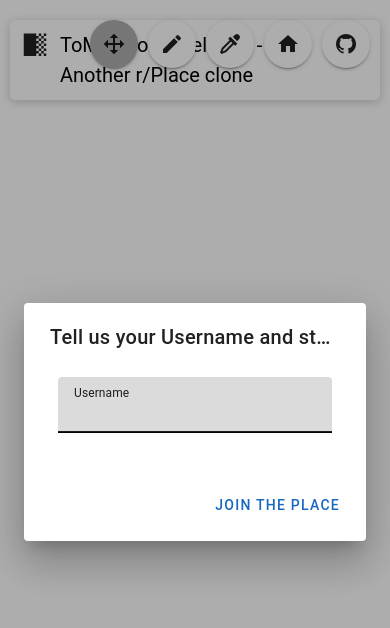
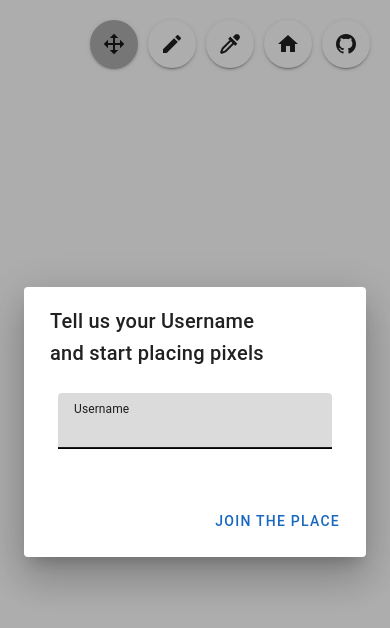
Before and after one commit to Tomansion/ToMansion-Pixelation, a Vue app in the folder frontend/: page / in a window 390 px wide. Shown: the top 628 px of the page. Built offline with nearby package versions, Linux system fonts and the light colour scheme; no server answers.

Commit message:
1.1.0 App is now responsive

```diff
--- a/frontend/package.json
+++ b/frontend/package.json
@@ -1,6 +1,6 @@
 {
   "name": "tomansion_pixelation",
-  "version": "1.0.0",
+  "version": "1.1.0",
   "scripts": {
     "serve": "cross-env NODE_OPTIONS='--no-warnings' vite",
     "build": "vite build",
--- a/frontend/src/App.vue
+++ b/frontend/src/App.vue
@@ -40,6 +40,9 @@ import appStore from "@/store/app";
 export default {
   computed: {
     ...mapStores(appStore, ["username"]),
+    isOnMobile() {
+      return window.innerWidth < 600;
+    },
   },
 };
 </script>
@@ -81,7 +84,17 @@ html {
   padding: 5px 10px;
   margin: 10px;
   border-radius: 5px;
-  min-width: 60px;
-  height: 30px;
+}
+
+/* For mobile devices: */
+@media only screen and (max-width: 800px) {
+  #bar {
+    display: none;
+  }
+  #username {
+    top: 20px;
+    font-size: 10px;
+    box-shadow: 0px 2px 10px rgba(0, 0, 0, 0.2);
+  }
 }
 </style>
--- a/frontend/src/components/ColorPicker.vue
+++ b/frontend/src/components/ColorPicker.vue
@@ -3,11 +3,13 @@
     <v-color-picker
       v-model="color"
       mode="rgb"
-      hide-mode-switch
-      flat
       show-swatches
       :swatches="swatches"
-      swatches-max-height="220px"
+      :swatches-max-height="isOnMobile ? 200 : 300"
+      :hide-canvas="isOnMobile"
+      :hide-inputs="isOnMobile"
+      :hide-mode-switch="isOnMobile"
+      :hide-sliders="isOnMobile"
     ></v-color-picker>
   </div>
 </template>
@@ -61,6 +63,7 @@ export default {
         ],
       ],
       waitEvent: null,
+      windowWidth: window.innerWidth,
     };
   },
   props: {
@@ -70,11 +73,23 @@ export default {
     },
   },
   emits: ["colorChange"],
+  mounted() {
+    window.addEventListener("resize", this.handleResize);
+  },
   methods: {
     colorOut(newColor) {
       this.$emit("colorChange", newColor);
     },
+    handleResize() {
+      this.windowWidth = window.innerWidth;
+    },
   },
+  computed: {
+    isOnMobile() {
+      return this.windowWidth < 800;
+    },
+  },
+
   watch: {
     color(newColor) {
       // Emit the color change event
@@ -88,6 +103,10 @@ export default {
       if (newColor !== this.color) this.color = newColor;
     },
   },
+
+  beforeUnmount() {
+    window.removeEventListener("resize", this.handleResize);
+  },
 };
 </script>
 
--- a/frontend/src/components/ThePlace.vue
+++ b/frontend/src/components/ThePlace.vue
@@ -40,8 +40,6 @@ import { mapStores } from "pinia";
 import messagesStore from "@/store/messages";
 import appStore from "@/store/app";
 import Phaser from "phaser";
-import ColorPicker from "./ColorPicker.vue";
-import ColorPalette from "./ColorPalette.vue";
 
 const placeUpdateEventName = "newPixelUpdate";
 const gridWidth = 30;
--- a/frontend/src/components/UsernameDisplay.vue
+++ b/frontend/src/components/UsernameDisplay.vue
@@ -16,7 +16,7 @@ export default {
 };
 </script>
 
-<style lang="css">
+<style lang="css" scoped>
 #username {
   position: absolute;
   bottom: 10px;
--- a/frontend/src/components/UsernameForm.vue
+++ b/frontend/src/components/UsernameForm.vue
@@ -4,7 +4,7 @@
     <v-form @submit.prevent>
       <v-card style="padding: 10px">
         <v-card-title
-          >Tell us your Username and start placing pixels</v-card-title
+          >Tell us your Username <br> and start placing pixels</v-card-title
         >
         <v-card-text>
           <v-text-field
```
